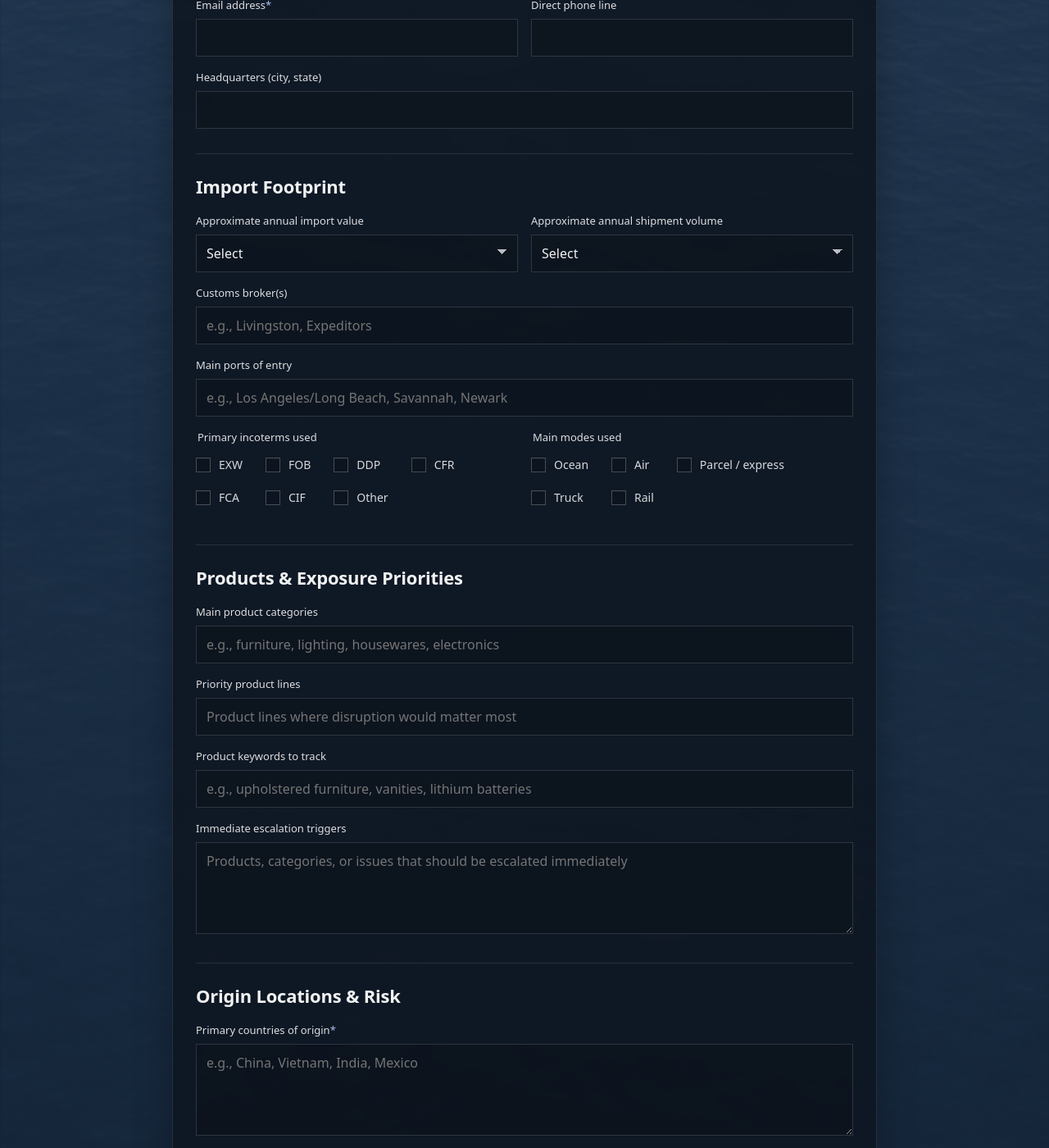
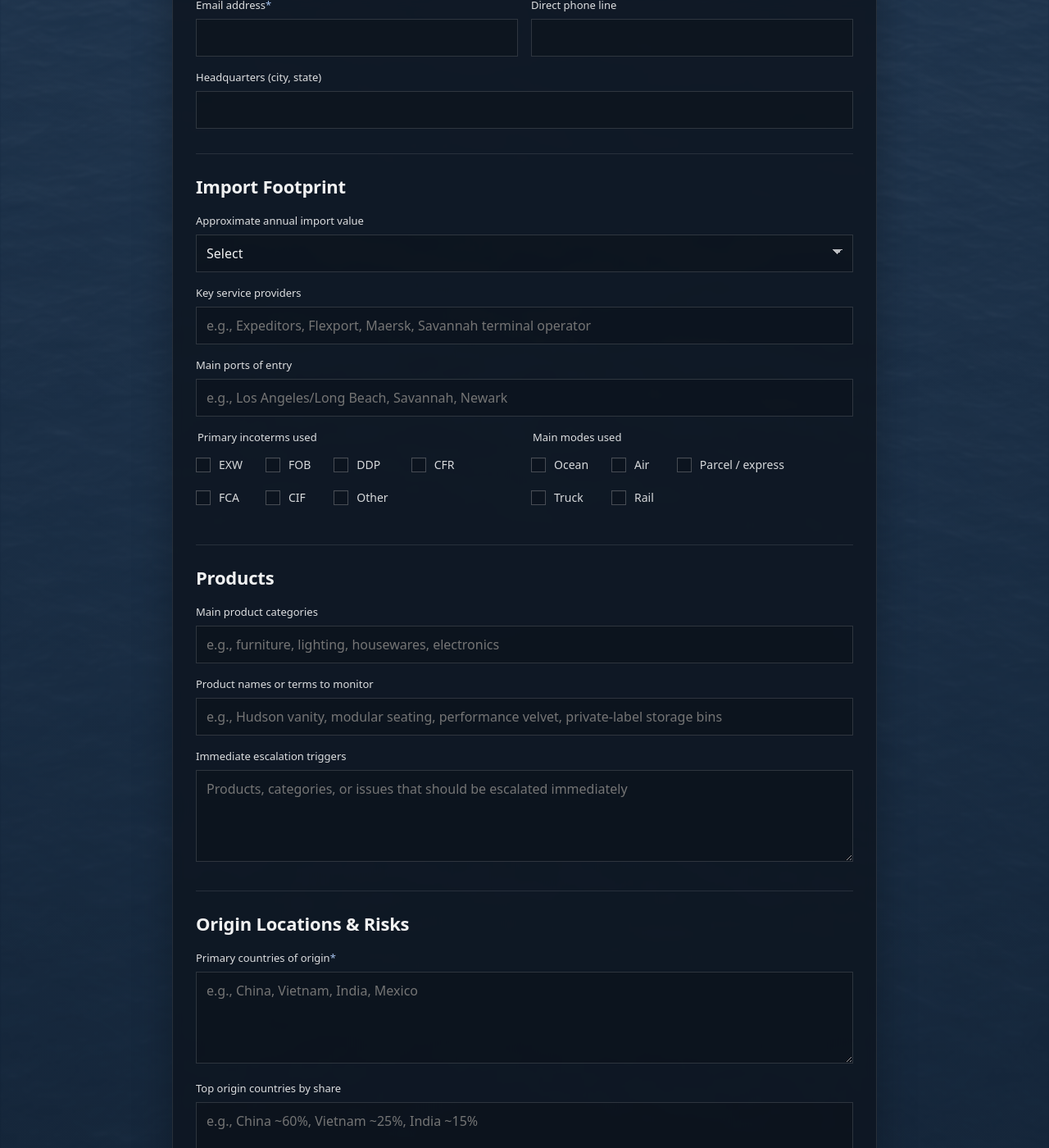
Before and after one commit to importrisk/import-risk-intelligence-site, a Jekyll site: the page built from client-profile.html, in a window 1280 px wide and 1400 px high, scrolled down 803 px. Shown: the whole window at 82% size. Built offline with Jekyll 4.4.1, drawn with Linux system fonts in a browser that asks for light colours; some of the changed text lies outside the part shown.

Commit message:
Update client-profile.html

```diff
--- a/client-profile.html
+++ b/client-profile.html
@@ -90,7 +90,6 @@ description: Private client profile form for configuring Import Risk Intelligenc
               <h3 id="import-footprint-title" class="cp-section-title">Import Footprint</h3>
             </div>
 
-            <div class="cp-grid cp-grid-2">
             <div class="cp-row">
               <label class="cp-label" for="cp-annual-import-value">Approximate annual import value</label>
               <select class="cp-select" id="cp-annual-import-value" name="annual_import_value">
@@ -105,26 +104,13 @@ description: Private client profile form for configuring Import Risk Intelligenc
             </div>
 
             <div class="cp-row">
-                <label class="cp-label" for="cp-shipment-volume">Approximate annual shipment volume</label>
-                <select class="cp-select" id="cp-shipment-volume" name="shipment_volume">
-                  <option value="">Select</option>
-                  <option>Fewer than 100 shipments/year</option>
-                  <option>100–500 shipments/year</option>
-                  <option>500–1,000 shipments/year</option>
-                  <option>1,000–5,000 shipments/year</option>
-                  <option>Over 5,000 shipments/year</option>
-                </select>
-              </div>
-            </div>
-
-            <div class="cp-row">
-              <label class="cp-label" for="cp-brokers">Customs broker(s)</label>
+              <label class="cp-label" for="cp-service-providers">Key service providers</label>
               <input
                 class="cp-input"
                 type="text"
-                id="cp-brokers"
-                name="customs_brokers"
-                placeholder="e.g., Livingston, Expeditors"
+                id="cp-service-providers"
+                name="key_service_providers"
+                placeholder="e.g., Expeditors, Flexport, Maersk, Savannah terminal operator"
               >
             </div>
 
@@ -230,9 +216,9 @@ description: Private client profile form for configuring Import Risk Intelligenc
             </div>
           </section>
 
-          <section class="cp-section" aria-labelledby="products-exposure-title">
+          <section class="cp-section" aria-labelledby="products-title">
             <div class="cp-section-head">
-              <h3 id="products-exposure-title" class="cp-section-title">Products &amp; Exposure Priorities</h3>
+              <h3 id="products-title" class="cp-section-title">Products</h3>
             </div>
 
             <div class="cp-row">
@@ -247,24 +233,13 @@ description: Private client profile form for configuring Import Risk Intelligenc
             </div>
 
             <div class="cp-row">
-              <label class="cp-label" for="cp-priority-lines">Priority product lines</label>
+              <label class="cp-label" for="cp-product-terms">Product names or terms to monitor</label>
               <input
                 class="cp-input"
                 type="text"
-                id="cp-priority-lines"
-                name="priority_product_lines"
-                placeholder="Product lines where disruption would matter most"
-              >
-            </div>
-
-            <div class="cp-row">
-              <label class="cp-label" for="cp-keywords">Product keywords to track</label>
-              <input
-                class="cp-input"
-                type="text"
-                id="cp-keywords"
-                name="product_keywords"
-                placeholder="e.g., upholstered furniture, vanities, lithium batteries"
+                id="cp-product-terms"
+                name="product_terms_to_monitor"
+                placeholder="e.g., Hudson vanity, modular seating, performance velvet, private-label storage bins"
               >
             </div>
 
@@ -279,9 +254,10 @@ description: Private client profile form for configuring Import Risk Intelligenc
               ></textarea>
             </div>
           </section>
-                  <section class="cp-section" aria-labelledby="countries-concentration-title">
+
+          <section class="cp-section" aria-labelledby="origin-title">
             <div class="cp-section-head">
-              <h3 id="countries-concentration-title" class="cp-section-title">Origin Locations &amp; Risk</h3>
+              <h3 id="origin-title" class="cp-section-title">Origin Locations &amp; Risks</h3>
             </div>
 
             <div class="cp-row">
@@ -308,11 +284,22 @@ description: Private client profile form for configuring Import Risk Intelligenc
             </div>
 
             <div class="cp-row">
-              <label class="cp-label" for="cp-country-notes">Country-specific notes</label>
+              <label class="cp-label" for="cp-ports-departure">Primary ports of departure (if known)</label>
+              <input
+                class="cp-input"
+                type="text"
+                id="cp-ports-departure"
+                name="primary_ports_of_departure"
+                placeholder="e.g., Yantian, Ningbo, Shanghai, Ho Chi Minh City, Hai Phong"
+              >
+            </div>
+
+            <div class="cp-row">
+              <label class="cp-label" for="cp-origin-notes">Origin notes</label>
               <textarea
                 class="cp-textarea"
-                id="cp-country-notes"
-                name="country_specific_notes"
+                id="cp-origin-notes"
+                name="origin_notes"
                 rows="4"
                 placeholder="Anything else helpful about country exposure or sourcing concentration"
               ></textarea>
```
Lines whose indentation alone changed are shown as unchanged.
